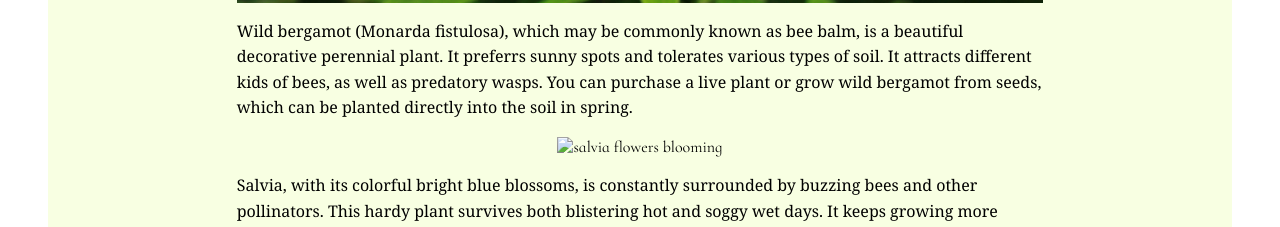
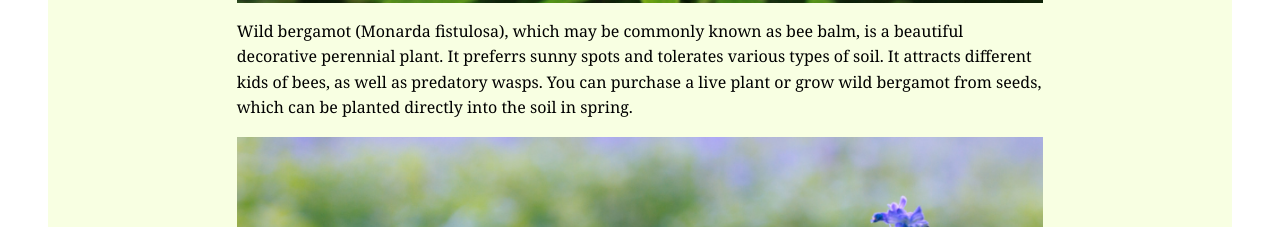
Before and after one commit to elenademi/pollinators, a plain HTML site: page index.html in a window 1280 px wide. Shown: the part 1954-2181 px from the top of the page. Drawn offline with Linux system fonts and the light colour scheme.

Commit message:
Update index.html

```diff
--- a/index.html
+++ b/index.html
@@ -63,7 +63,7 @@ are tolerant to different weather and soil conditions.    </p>
         planted directly into the soil in spring.
 
     </p>
-    <img class="gallery" src="" alt="salvia flowers blooming">
+    <img class="gallery" src="https://github.com/elenademi/pollinators/blob/main/Salvia.png" alt="salvia flowers blooming">
     <p>Salvia, with its colorful bright blue blossoms,  is constantly surrounded by buzzing bees and
         other pollinators. This hardy plant survives both blistering hot and soggy wet days. It keeps
         growing more flowers for months. There are different varieties of salvias, and most of them
```
